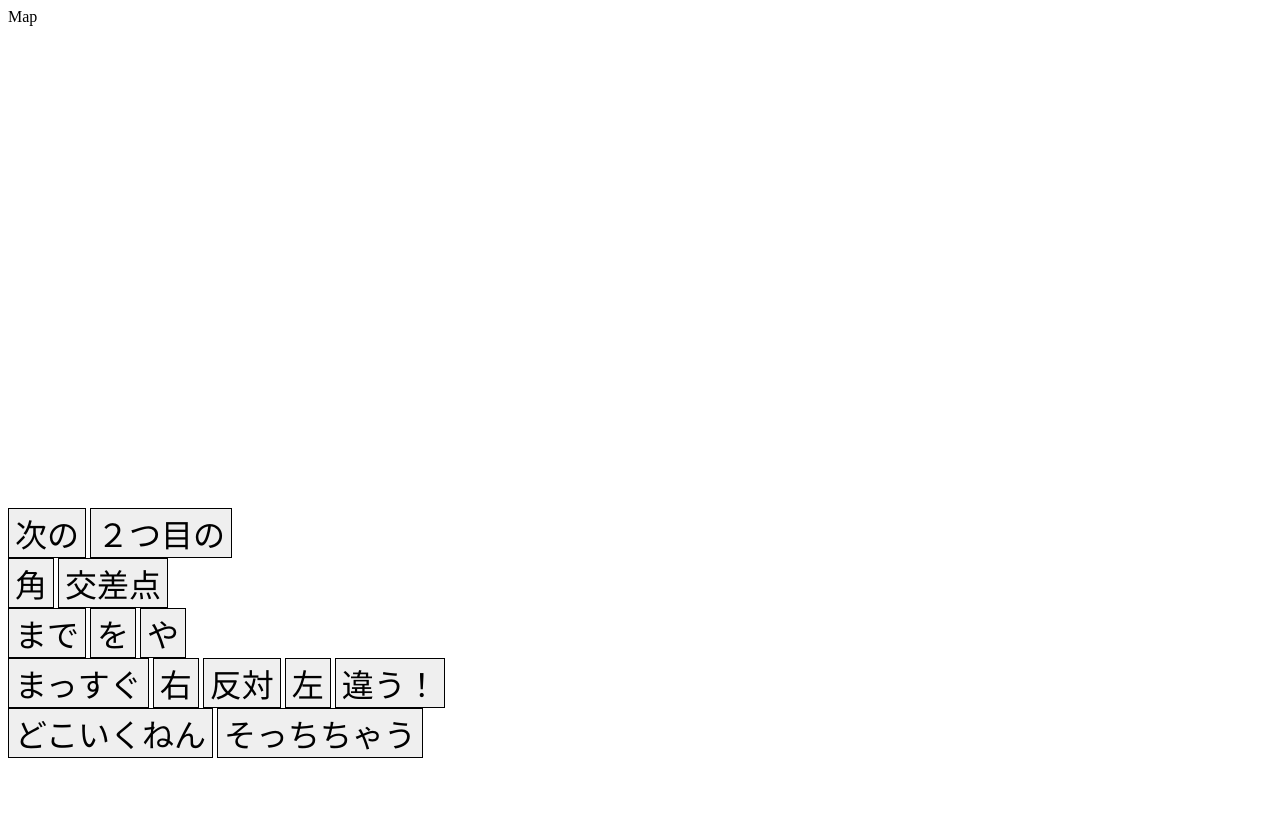
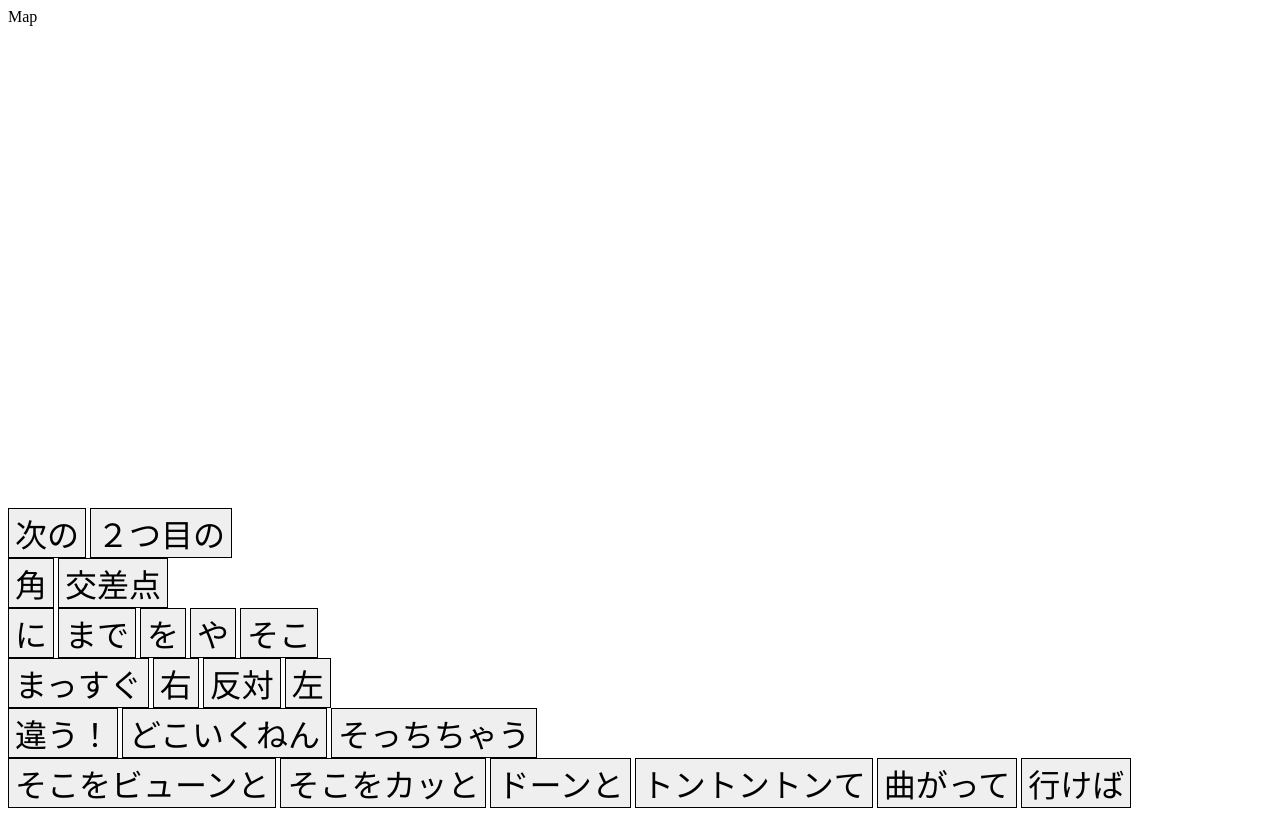
Before and after one commit to kojima-k/mygo, a website: page navigator.html in a window 1280 px wide. Drawn offline with nearby package versions, Linux system fonts and the light colour scheme; some packages are replaced by stand-ins of ours; no server answers.

Commit message:
指示の追加

```diff
--- a/navigator.html
+++ b/navigator.html
@@ -4,7 +4,7 @@
     <meta charset="UTF-8">
     <meta name="viewport" content="width=device-width, initial-scale=1.0">
     <meta http-equiv="X-UA-Compatible" content="ie=edge">
-    <title>Document</title>
+    <title>的確に案内しよう！</title>
     <style>
         .instructions button{
             border: solid 1px;
@@ -24,20 +24,30 @@
             <button data-word="交差点">交差点</button>
         </div>
         <div class="row">
+            <button data-word="に">に</button>
             <button data-word="まで">まで</button>
             <button data-word="を">を</button>
             <button data-word="や">や</button>
+            <button data-word="そこ">そこ</button>
         </div>
         <div class="row">
             <button data-word="まっすぐ">まっすぐ</button>
             <button data-word="右">右</button>
             <button data-word="反対">反対</button>
             <button data-word="左">左</button>
-            <button data-word="違う！">違う！</button>
         </div>
         <div class="row">
+            <button data-word="違う！">違う！</button>
             <button data-word="どこいくねん">どこいくねん</button>
             <button data-word="そっちちゃう">そっちちゃう</button>
+        </div>
+        <div class="row">
+            <button data-word="そこをビューンと">そこをビューンと</button>
+            <button data-word="そこをカッと">そこをカッと</button>
+            <button data-word="ドーンと">ドーンと</button>
+            <button data-word="トントントンて">トントントンて</button>
+            <button data-word="曲がって">曲がって</button>
+            <button data-word="行けば">行けば</button>
         </div>
     </div>
     <script src="https://code.jquery.com/jquery-3.3.1.min.js" integrity="sha256-FgpCb/KJQlLNfOu91ta32o/NMZxltwRo8QtmkMRdAu8=" crossorigin="anonymous"></script>
```
